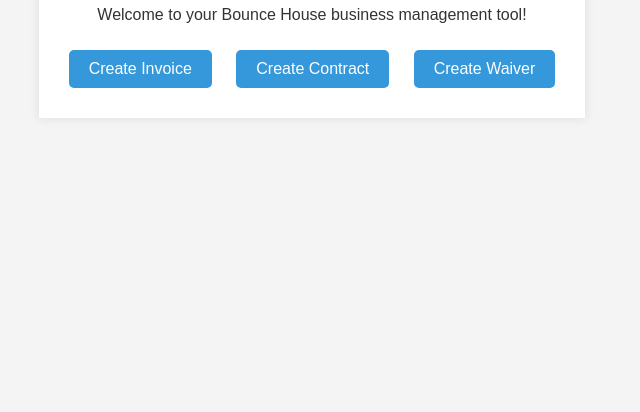
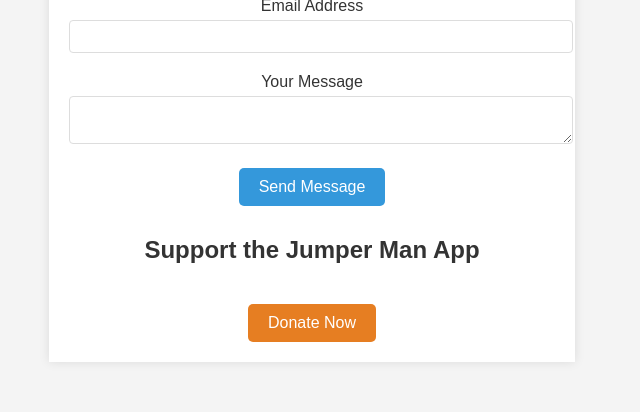
Before and after one commit to ismaelthejumperman/the-jumper-man-app, a plain HTML site: page index.html in a window 1280 px wide. Shown: the part 388-800 px from the top of the page, without its empty margins (328-968 px from the left). Drawn offline with Linux system fonts and the light colour scheme.

Commit message:
Add files via upload

```diff
--- a/index.html
+++ b/index.html
@@ -11,8 +11,29 @@
         <h1>Jumper Man App</h1>
         <p>Welcome to your Bounce House business management tool!</p>
         <button onclick="createInvoice()">Create Invoice</button>
-        <button onclick="createContract()">Create Contract</button>
-        <button onclick="createWaiver()">Create Waiver</button>
+        <button onclick="createContract()" disabled>Coming Soon</button>
+        <button onclick="createWaiver()" disabled>Coming Soon</button>
+
+        <div class="contact-form">
+            <h2>Contact Us</h2>
+            <form id="contact-form">
+                <label for="name">Your Name</label>
+                <input type="text" id="name" required>
+
+                <label for="email">Email Address</label>
+                <input type="email" id="email" required>
+
+                <label for="message">Your Message</label>
+                <textarea id="message" required></textarea>
+
+                <button type="submit">Send Message</button>
+            </form>
+        </div>
+
+        <div class="donate">
+            <h2>Support the Jumper Man App</h2>
+            <a href="https://www.paypal.com/donate/?business=LFADGCSRK4BFQ&amount=20&no_recurring=0&item_name=Your+donation+helps+keep+these+tools+free+for+other+bounce+house+owners.&currency_code=USD" target="_blank">Donate Now</a>
+        </div>
     </div>
     <script src="script.js"></script>
 </body>
--- a/script.js
+++ b/script.js
@@ -1,3 +1,18 @@
+document.getElementById("contact-form").addEventListener("submit", function(event) {
+    event.preventDefault();
+
+    // Simple form validation
+    const name = document.getElementById("name").value;
+    const email = document.getElementById("email").value;
+    const message = document.getElementById("message").value;
+
+    if (name && email && message) {
+        alert("Message sent! We'll get back to you soon.");
+    } else {
+        alert("Please fill in all the fields.");
+    }
+});
+
 function createInvoice() {
     alert("Invoice Tool coming soon!");
 }
--- a/styles.css
+++ b/styles.css
@@ -31,3 +31,35 @@ button {
 button:hover {
     background-color: #2980b9;
 }
+
+.contact-form {
+    margin-top: 20px;
+}
+
+label {
+    display: block;
+    margin-top: 10px;
+}
+
+input, textarea {
+    width: 100%;
+    padding: 8px;
+    margin-top: 5px;
+    margin-bottom: 10px;
+    border-radius: 4px;
+    border: 1px solid #ddd;
+}
+
+.donate a {
+    display: inline-block;
+    margin-top: 20px;
+    padding: 10px 20px;
+    background-color: #e67e22;
+    color: white;
+    border-radius: 5px;
+    text-decoration: none;
+}
+
+.donate a:hover {
+    background-color: #d35400;
+}
```
